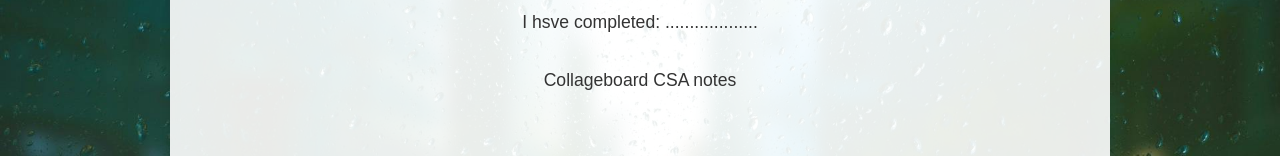
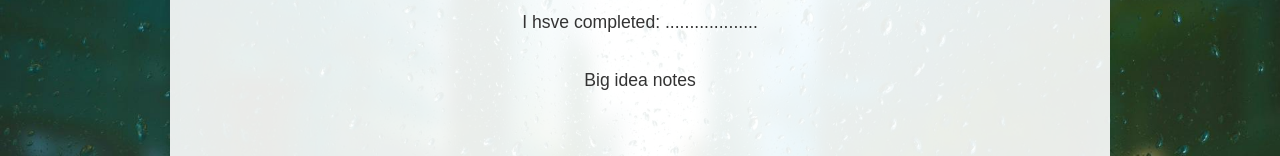
Before and after one commit to DorukErsoy34/DorukErsoy34.github.io, a plain HTML site: page CSA.html in a window 1280 px wide. Shown: the part 196-352 px from the top of the page. Drawn offline with Linux system fonts and the light colour scheme.

Commit message:
Update CSA.html

```diff
--- a/CSA.html
+++ b/CSA.html
@@ -67,7 +67,7 @@
             </nav>
          <p>I hsve completed:
          ...................</p>
-        <p>Collageboard CSA notes</p>
+        <p>Big idea notes</p>
         <pre style="text-align: left;">
 
 
```
